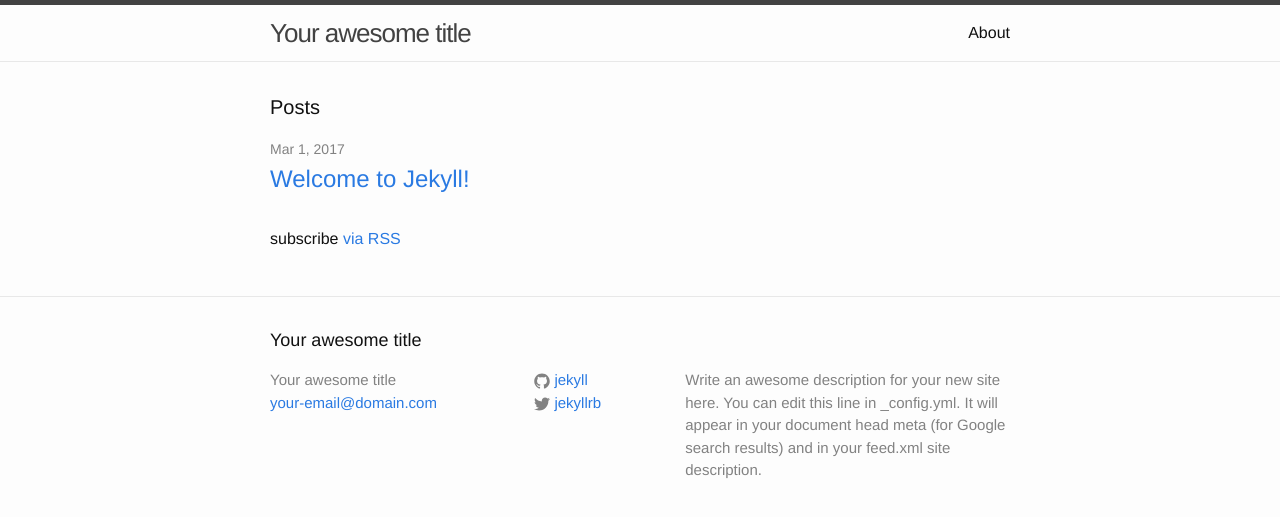
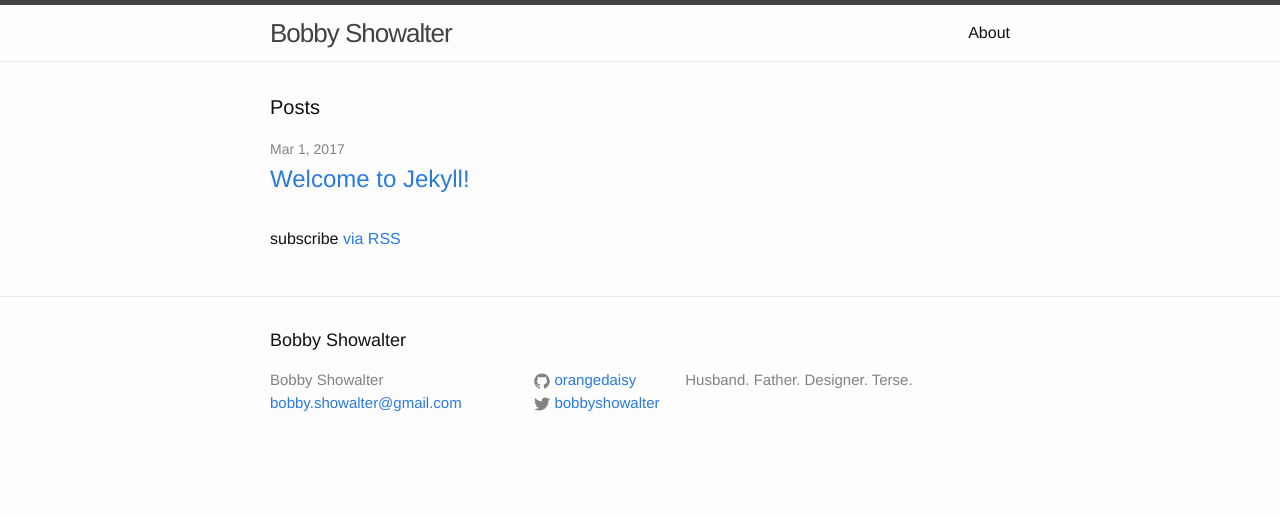
Before and after one commit to orangedaisy/bshowco, a Jekyll site: the page built from index.md, in a window 1280 px wide. Shown: the top 517 px of the page. Built offline with Jekyll 4.4.1, drawn with Linux system fonts in a browser that asks for light colours.

Commit message:
GH-2: Set-up `_config.yml`
Closes GH-2

```diff
--- a/_config.yml
+++ b/_config.yml
@@ -1,28 +1,16 @@
-# Welcome to Jekyll!
-#
-# This config file is meant for settings that affect your whole blog, values
-# which you are expected to set up once and rarely edit after that. If you find
-# yourself editing this file very often, consider using Jekyll's data files
-# feature for the data you need to update frequently.
-#
-# For technical reasons, this file is *NOT* reloaded automatically when you use
-# 'bundle exec jekyll serve'. If you change this file, please restart the server process.
+title: Bobby Showalter
+email: bobby.showalter@gmail.com
+description: >
+  Husband. Father. Designer. Terse.
 
-# Site settings
-# These are used to personalize your new site. If you look in the HTML files,
-# you will see them accessed via {{ site.title }}, {{ site.email }}, and so on.
-# You can create any custom variable you would like, and they will be accessible
-# in the templates via {{ site.myvariable }}.
-title: Your awesome title
-email: your-email@domain.com
-description: > # this means to ignore newlines until "baseurl:"
-  Write an awesome description for your new site here. You can edit this
-  line in _config.yml. It will appear in your document head meta (for
-  Google search results) and in your feed.xml site description.
-baseurl: "" # the subpath of your site, e.g. /blog
-url: "" # the base hostname & protocol for your site, e.g. http://example.com
-twitter_username: jekyllrb
-github_username:  jekyll
+# the subpath of your site, e.g. /blog
+baseurl: ""
+
+# the base hostname & protocol for your site, e.g. http://example.com
+url: "http://www.bshow.co"
+
+twitter_username: bobbyshowalter
+github_username:  orangedaisy
 
 # Build settings
 markdown: kramdown
```
